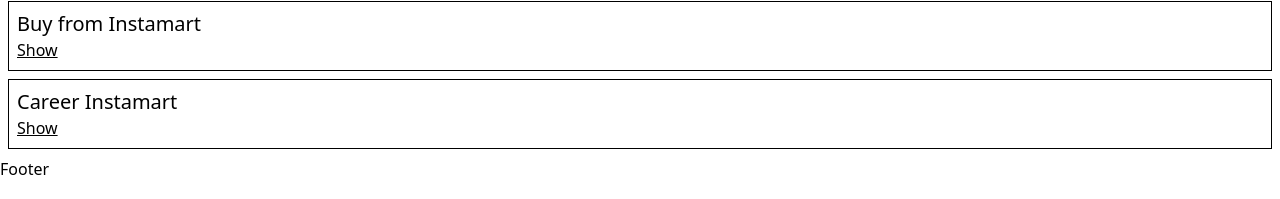
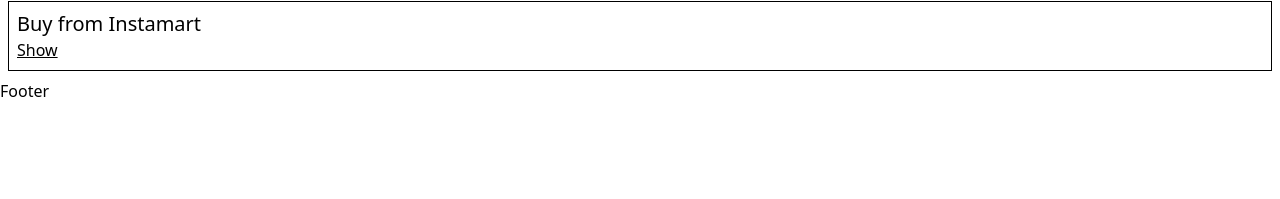
Before and after one commit to kapoorayaan/Namaste-React, a React (Vite) app: page /instaMart in a window 1280 px wide. Shown: the part 257-456 px from the top of the page. Built offline with nearby package versions, Linux system fonts and the light colour scheme.

Commit message:
made the hide button working

```diff
--- a/src/Components/InstaMart.js
+++ b/src/Components/InstaMart.js
@@ -6,7 +6,6 @@
       <h2 className="font bold text-xl">{title}</h2>
       {isVisible ? (
         <>
-          {" "}
           <button
             className="font bold underline cursor-pointer"
             onClick={() => {
@@ -30,9 +29,12 @@
     </div>
   );
 };
+const InstaMart = () => {
+  const [visibleSection, setvisibleSection] = useState({
+    showAbout: false,
+    showBuy: false,
+  });
 
-const InstaMart = () => {
-  const [visibleSection, setvisibleSection] = useState();
   return (
     <div>
       <h1 className="font bold text-3xl p-2 m-2 "> InstaMart</h1>
@@ -42,7 +44,7 @@
           "Lorem ipsum dolor sit amet consectetur adipisicing elit. Reprehenderit, quos temporibus repudiandae minus quae non error quaerat voluptates quas, cLorem ipsum dolor sit amet consectetur adipisicing elit. Reprehenderit, quos temporibus repudiandae minus quae non error quaerat voluptates quas, commodiLorem ipsum dolor sit amet consectetur adipisicing elit. Reprehenderit, quos temporibus repudiandae minus quae non error quaerat voluptates quas, commodiommodi veniam, quasi magnam? Earum sint illo quae eligendi excepturi provident"
         }
         isVisible={visibleSection == "about"}
-        setisVisible={() => setvisibleSection("about")}
+        setisVisible={() => setvisibleSection(visibleSection ? "" : "about")}
       />
       <Section
         title={"Buy from Instamart"}
@@ -50,15 +52,7 @@
           "Lorem ipsum dolor sit ametLorem ipsum dolor sit amet consectetur adipisicing elit. Reprehenderit, quos temporibus repudiandae minus quae non error quaerat voluptates quas, commodiLorem ipsum dolor sit amet consectetur adipisicing elit. Reprehenderit, quos temporibus repudiandae minus quae non error quaerat voluptates quas, commodiLorem ipsum dolor sit amet consectetur adipisicing elit. Reprehenderit, quos temporibus repudiandae minus quae non error quaerat voluptates quas, commodi consectetur adipisicing elit. Reprehenderit, quos temporibus repudiandae minus quae non error quaerat voluptates quas, commodi veniam, quasi magnam? Earum sint illo quae eligendi excepturi provident"
         }
         isVisible={visibleSection == "buy"}
-        setisVisible={() => setvisibleSection("buy")}
-      />
-      <Section
-        title={"Career Instamart"}
-        description={
-          "Lorem ipsum dolor Lorem ipsum dolor sit amet consectetur adipisicing elit. Reprehenderit, quos temporibus repudiandae minus quae non error quaerat voluptates quas, commodiLorem ipsum dolor sit amet consectetur adipisicing elit. Reprehenderit, quos temporibus repudiandae minus quae non error quaerat voluptates quas, commodisit amet consectetur adipisicing elit. Reprehenderit, quos temporibus repudiandae minus quae non error quaerat voluptates quas, commodi veniam, quasi magnam? Earum sint illo quae eligendi excepturi provident"
-        }
-        isVisible={visibleSection == "career"}
-        setisVisible={() => setvisibleSection("career")}
+        setisVisible={() => setvisibleSection(visibleSection ? "" : "buy")}
       />
     </div>
   );
```
